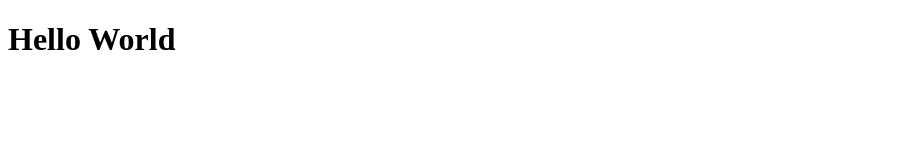
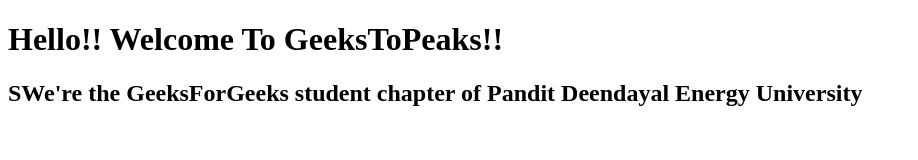
Before and after one commit to GeeksToPeaks/GeeksToPeaks.github.io, a plain HTML site: page index.html in a window 1280 px wide. Shown: the whole page, without its empty margins (0-918 px from the left). Drawn offline with Linux system fonts and the light colour scheme.

Commit message:
Update index.html

```diff
--- a/index.html
+++ b/index.html
@@ -6,7 +6,8 @@
     <meta name="viewport" content="width=device-width, initial-scale=1.0">
 </head>
 <body>
-  <h1>Hello World</h1>
+  <h1>Hello!! Welcome To GeeksToPeaks!!</h1>
+    <h2>SWe're the GeeksForGeeks student chapter of Pandit Deendayal Energy University</h2>
 </body>
 
 </html>
```
